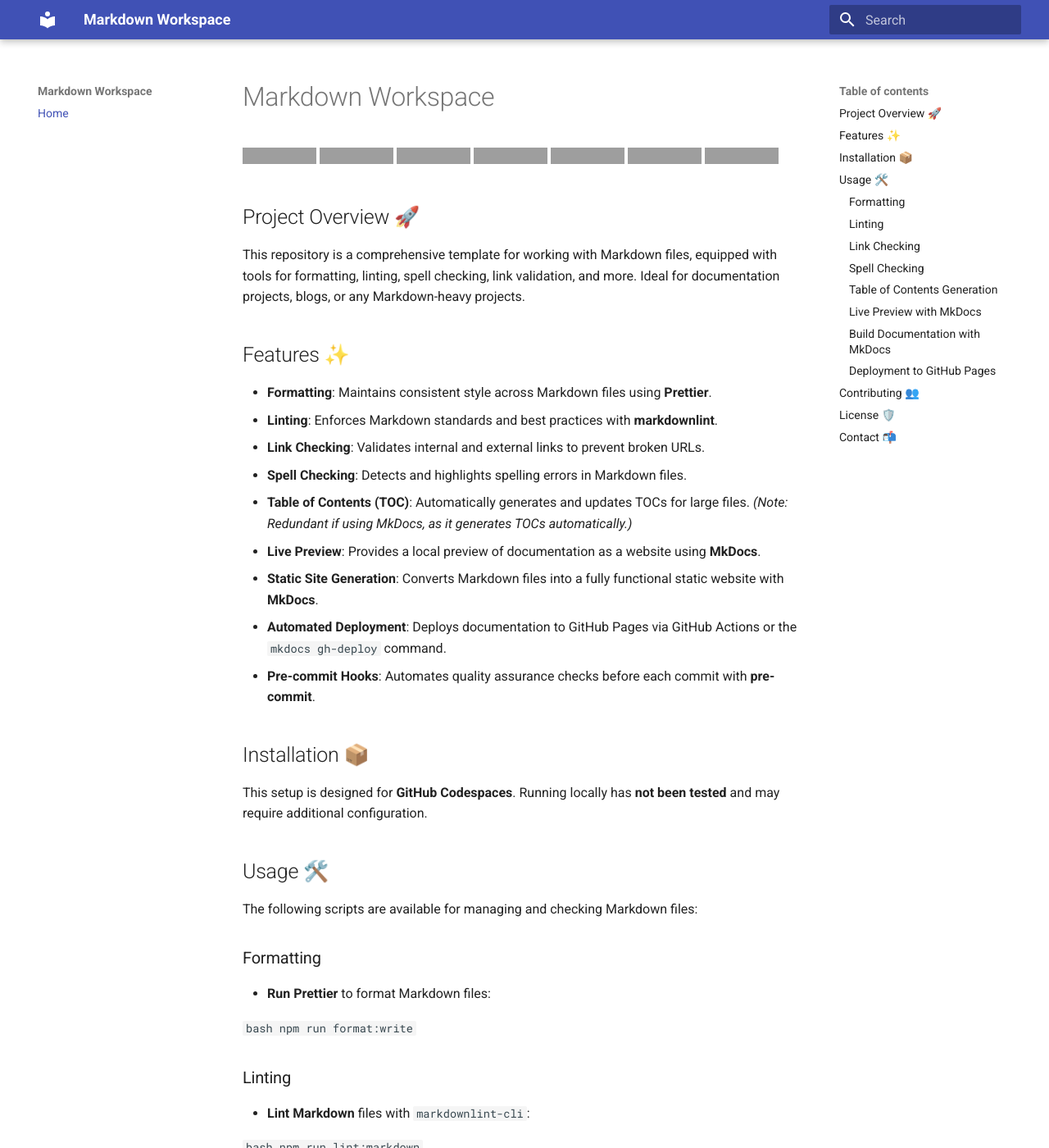
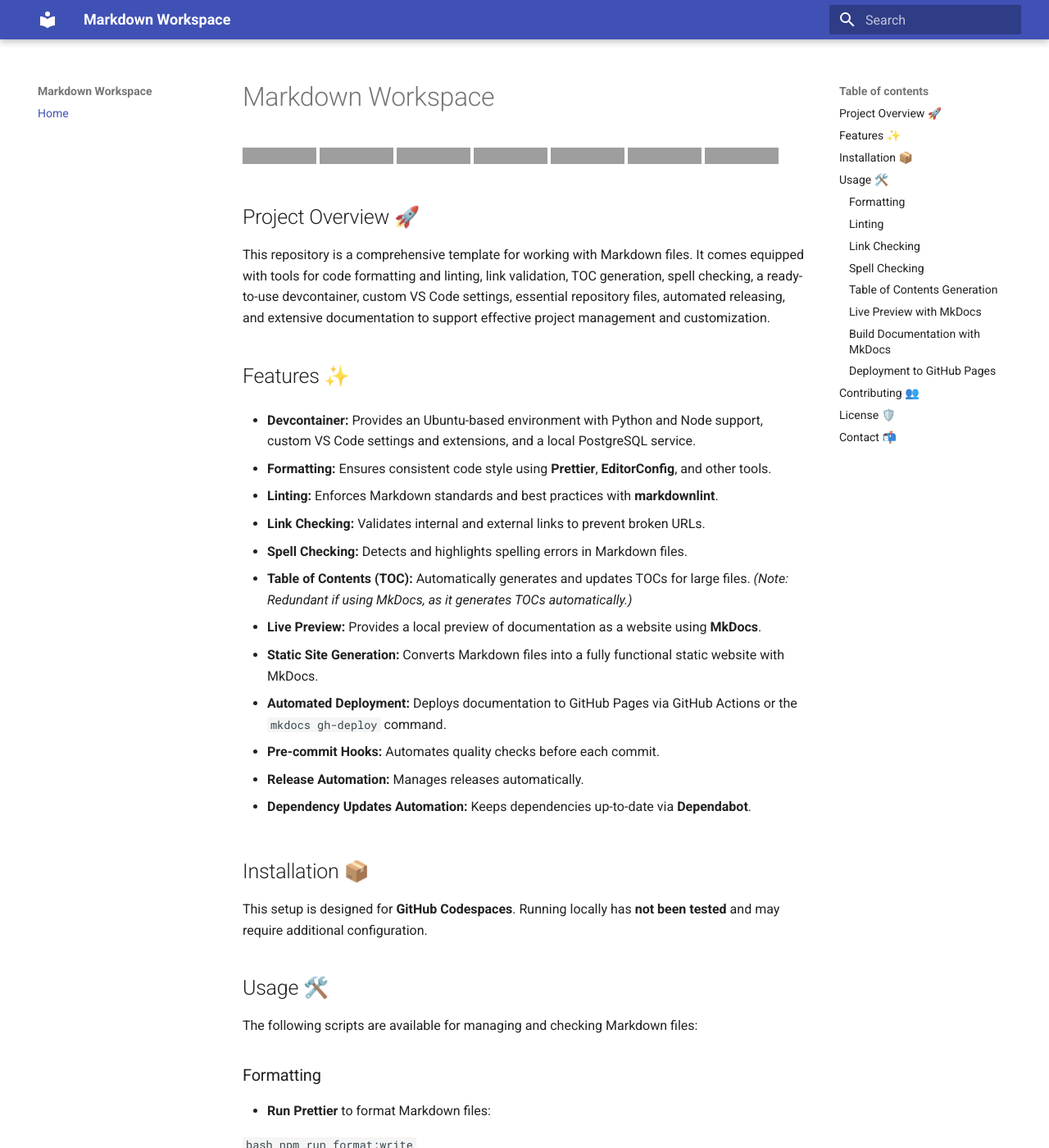
Before and after one commit to Jekwwer/markdown-workspace, an MkDocs documentation site: the page built from docs/index.md, in a window 1280 px wide and 1400 px high. Shown: the whole window at 82% size. Built offline with MkDocs 1.6.1 and Material for MkDocs 9.7.7, drawn with Linux system fonts in a browser that asks for light colours; grey boxes are pictures that could not be loaded.

Commit message:
docs(README.md): enrich project information and feature details
Enhanced README with detailed yet concise information on project features and benefits. Streamlined descriptions for clarity and added sections on devcontainer and automation features.

[FILES MODIFIED]
 - README.md
 - docs/index.md

[FEATURES/CHANGES]
 - Expanded overview with comprehensive details on existing tools and new additions like devcontainer and automation processes.
 - Enhanced feature descriptions for formatting, linting, and automation processes.
 - Removed redundant comments in docs.
 - Added dependency update automation information via Dependabot.

[PURPOSE]
 - Improve user understanding of project capabilities and features.

[IMPACT]
 - Provides clearer guidelines and comprehensive knowledge about project tools and features, aiding in project adoption and customization.

```diff
--- a/docs/index.md
+++ b/docs/index.md
@@ -1,5 +1,3 @@
-<!-- Template by Evgenii Shiliaev - Licensed under CC BY 4.0 -->
-
 # Markdown Workspace
 
 ![GitHub Release](https://img.shields.io/github/v/release/Jekwwer/markdown-workspace?logo=github&link=https%3A%2F%2Fgithub.com%2FJekwwer%2Fmarkdown-workspace%2Freleases%2Flatest)
@@ -12,22 +10,50 @@
 
 ## Project Overview 🚀
 
-This repository is a comprehensive template for working with Markdown files, equipped with tools for formatting,
-linting, spell checking, link validation, and more. Ideal for documentation projects, blogs,
-or any Markdown-heavy projects.
+This repository is a comprehensive template for working with Markdown files.
+It comes equipped with tools for code formatting and linting, link validation, TOC generation, spell checking,
+a ready-to-use devcontainer, custom VS Code settings, essential repository files, automated releasing,
+and extensive documentation to support effective project management and customization.
 
 ## Features ✨
 
-- **Formatting**: Maintains consistent style across Markdown files using **Prettier**.
-- **Linting**: Enforces Markdown standards and best practices with **markdownlint**.
-- **Link Checking**: Validates internal and external links to prevent broken URLs.
-- **Spell Checking**: Detects and highlights spelling errors in Markdown files.
-- **Table of Contents (TOC)**: Automatically generates and updates TOCs for large files.
+- **Devcontainer:**
+  Provides an Ubuntu-based environment with Python and Node support, custom VS Code settings and extensions,
+  and a local PostgreSQL service.
+
+- **Formatting:**
+  Ensures consistent code style using **Prettier**, **EditorConfig**, and other tools.
+
+- **Linting:**
+  Enforces Markdown standards and best practices with **markdownlint**.
+
+- **Link Checking:**
+  Validates internal and external links to prevent broken URLs.
+
+- **Spell Checking:**
+  Detects and highlights spelling errors in Markdown files.
+
+- **Table of Contents (TOC):**
+  Automatically generates and updates TOCs for large files.
   _(Note: Redundant if using MkDocs, as it generates TOCs automatically.)_
-- **Live Preview**: Provides a local preview of documentation as a website using **MkDocs**.
-- **Static Site Generation**: Converts Markdown files into a fully functional static website with **MkDocs**.
-- **Automated Deployment**: Deploys documentation to GitHub Pages via GitHub Actions or the `mkdocs gh-deploy` command.
-- **Pre-commit Hooks**: Automates quality assurance checks before each commit with **pre-commit**.
+
+- **Live Preview:**
+  Provides a local preview of documentation as a website using **MkDocs**.
+
+- **Static Site Generation:**
+  Converts Markdown files into a fully functional static website with MkDocs.
+
+- **Automated Deployment:**
+  Deploys documentation to GitHub Pages via GitHub Actions or the `mkdocs gh-deploy` command.
+
+- **Pre-commit Hooks:**
+  Automates quality checks before each commit.
+
+- **Release Automation:**
+  Manages releases automatically.
+
+- **Dependency Updates Automation:**
+  Keeps dependencies up-to-date via **Dependabot**.
 
 ## Installation 📦
 
```
Also changed, not shown: README.md (+40 -12 lines).
